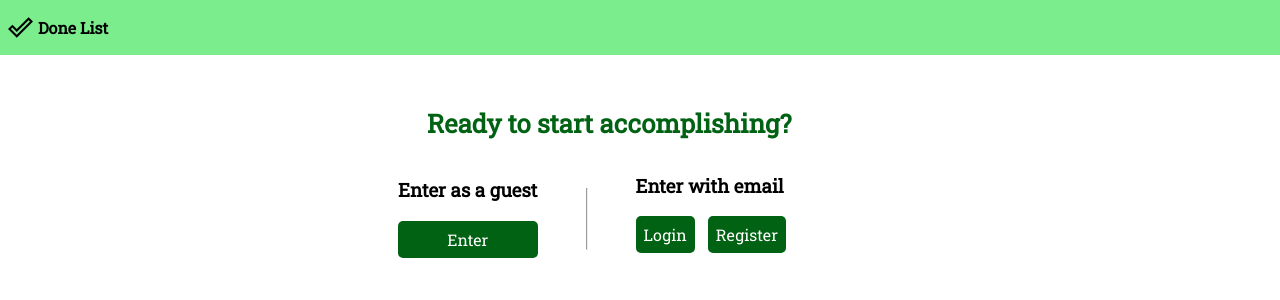
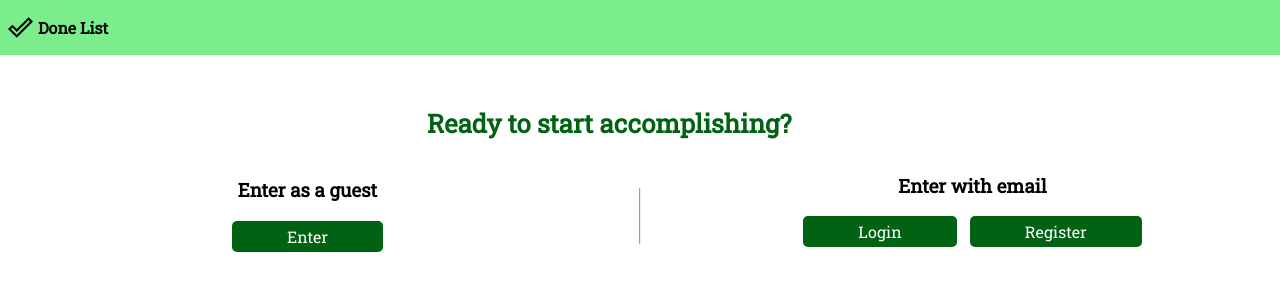
Before and after one commit to saraiovieira/done-list, a React (Create React App) app in the folder client/: page /login in a window 1280 px wide. Shown: the top 300 px of the page. Built offline with nearby package versions, Linux system fonts and the light colour scheme; no server answers; the HTML template or start-up script is replaced by a standard one.

Commit message:
fix login layout

```diff
--- a/client/src/Pages/Login/Login.css
+++ b/client/src/Pages/Login/Login.css
@@ -172,14 +172,20 @@
 /* Media Query for Larger Screens */
 @media (min-width: 961px) {
   .login__form-section {
-    justify-content: baseline;
-    align-items: baseline;
-    width: 20%;
+    width: 100%;
+  }
+
+  .login__form {
+    width: 50%;
+  }
+
+  .login__guest-button {
+    width: unset;
+    padding: 5px 55px;
   }
 
   .login__guest-section {
-    display: block;
-    width: auto;
+    width: 100%;
   }
 
   .login__divider {
```
